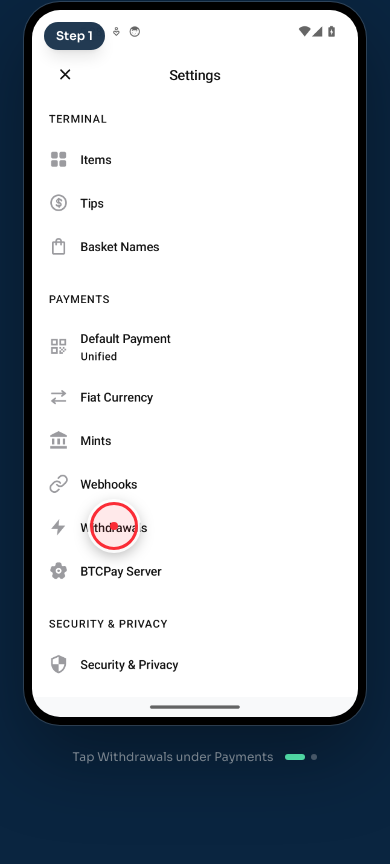
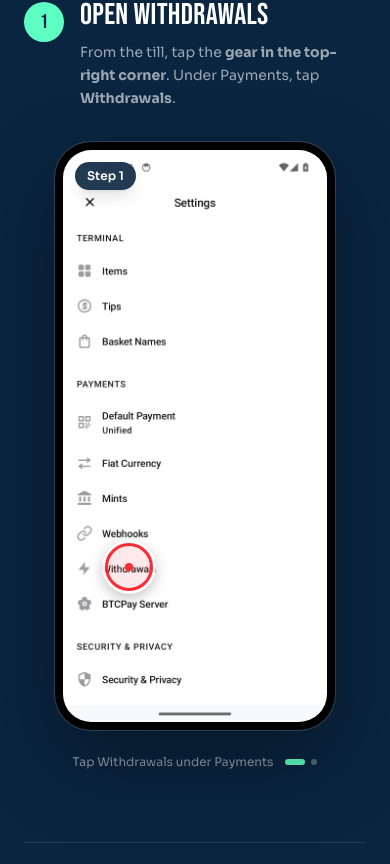
Before and after one commit to swedishfrenchpress/miniature-octo-invention, a Next.js app in the folder numo-site/: page /setup in a window 390 px wide. Shown: the part 5820-6684 px from the top of the page. Built offline with nearby package versions, Linux system fonts and the light colour scheme; a web font is replaced by a local one.

Commit message:
Improve payout guide on mobile

```diff
--- a/numo-site/src/components/PayoutSetupGuide.tsx
+++ b/numo-site/src/components/PayoutSetupGuide.tsx
@@ -39,10 +39,67 @@ const steps = [
   },
 ];
 
+type Screen = (typeof steps)[number]["screens"][number];
+
+function ScreenshotCarousel({
+  screens,
+  carouselIndex,
+  stepIndex,
+  onSelect,
+  compact = false,
+}: {
+  screens: readonly Screen[];
+  carouselIndex: number;
+  stepIndex: number;
+  onSelect?: (index: number) => void;
+  compact?: boolean;
+}) {
+  const activeScreen = screens[carouselIndex] ?? screens[0];
+
+  return (
+    <figure className={`w-full ${compact ? "max-w-[280px]" : "max-w-[350px]"}`} aria-live="polite">
+      <div className="relative overflow-hidden rounded-[2.25rem] bg-black p-2 shadow-[0_32px_80px_rgba(0,0,0,.35)] ring-1 ring-white/15">
+        <div className="overflow-hidden rounded-[1.75rem]">
+          <div
+            className="flex transition-transform duration-700 ease-[cubic-bezier(0.32,0.72,0,1)]"
+            style={{ transform: `translateX(-${carouselIndex * 100}%)` }}
+          >
+            {screens.map((screen) => (
+              <div key={`${stepIndex}-${screen.src}`} className="relative w-full shrink-0">
+                <Image src={screen.src} alt={screen.alt} width={1080} height={2340} priority className="h-auto w-full" />
+                <span
+                  aria-hidden="true"
+                  className="absolute h-12 w-12 -translate-x-1/2 -translate-y-1/2 rounded-full border-[3px] border-red-500 bg-red-500/10 shadow-[0_0_0_3px_rgba(255,255,255,.9),0_4px_16px_rgba(0,0,0,.35)]"
+                  style={{ left: `${screen.hotspot.x}%`, top: `${screen.hotspot.y}%` }}
+                >
+                  <span className="absolute inset-0 animate-ping rounded-full border-2 border-red-500 opacity-60" />
+                  <span className="absolute left-1/2 top-1/2 h-2 w-2 -translate-x-1/2 -translate-y-1/2 rounded-full bg-red-500" />
+                </span>
+              </div>
+            ))}
+          </div>
+        </div>
+        <span className="absolute left-5 top-5 rounded-full bg-navy/90 px-3 py-1.5 text-xs font-semibold text-white shadow-lg backdrop-blur">Step {stepIndex + 1}</span>
+      </div>
+      <div className="mt-4 flex min-h-8 items-center justify-center gap-3 text-center">
+        <figcaption className="text-xs text-white/55">{activeScreen.caption}</figcaption>
+        {screens.length > 1 && onSelect && (
+          <div className="flex gap-1.5" aria-label={`Image ${carouselIndex + 1} of ${screens.length}`}>
+            {screens.map((screen, index) => (
+              <button key={screen.src} type="button" onClick={() => onSelect(index)} aria-label={`Show image ${index + 1}`} className={`h-1.5 rounded-full transition-all ${index === carouselIndex ? "w-5 bg-mint" : "w-1.5 bg-white/30"}`} />
+            ))}
+          </div>
+        )}
+      </div>
+    </figure>
+  );
+}
+
 export function PayoutSetupGuide() {
   const [activeStep, setActiveStep] = useState(0);
   const [carouselIndex, setCarouselIndex] = useState(0);
-  const stepRefs = useRef<Array<HTMLLIElement | null>>([]);
+  const mobileStepRefs = useRef<Array<HTMLLIElement | null>>([]);
+  const desktopStepRefs = useRef<Array<HTMLLIElement | null>>([]);
 
   useEffect(() => {
     const observer = new IntersectionObserver(
@@ -58,7 +115,7 @@ export function PayoutSetupGuide() {
       { rootMargin: "-30% 0px -45%", threshold: [0, 0.25, 0.5, 0.75] },
     );
 
-    stepRefs.current.forEach((node) => node && observer.observe(node));
+    [...mobileStepRefs.current, ...desktopStepRefs.current].forEach((node) => node && observer.observe(node));
     return () => observer.disconnect();
   }, []);
 
@@ -72,17 +129,35 @@ export function PayoutSetupGuide() {
   }, [activeStep]);
 
   const activeScreens = steps[activeStep].screens;
-  const activeScreen = activeScreens[carouselIndex] ?? activeScreens[0];
+  return (
+    <>
+      <ol className="mt-12 space-y-16 lg:hidden">
+        {steps.map((step, index) => (
+          <li
+            key={step.title}
+            ref={(node) => { mobileStepRefs.current[index] = node; }}
+            data-step={index}
+            className="border-t border-white/10 pt-12 first:border-t-0 first:pt-0"
+          >
+            <div className="flex gap-4">
+              <span className="flex h-10 w-10 shrink-0 items-center justify-center rounded-full bg-mint font-display text-xl text-navy">{index + 1}</span>
+              <div><h3 className="font-display text-3xl text-white">{step.title}</h3><p className="mt-3 text-sm leading-relaxed text-white/60">{step.body}</p></div>
+            </div>
+            <div className="mt-8 flex justify-center">
+              <ScreenshotCarousel screens={step.screens} carouselIndex={index === 0 ? carouselIndex : 0} stepIndex={index} onSelect={index === 0 ? setCarouselIndex : undefined} compact />
+            </div>
+          </li>
+        ))}
+      </ol>
 
-  return (
-    <div className="mt-12 grid gap-12 lg:grid-cols-[1fr_.8fr] lg:gap-20">
+      <div className="mt-12 hidden gap-12 lg:grid lg:grid-cols-[1fr_.8fr] lg:gap-20">
       <ol>
         {steps.map((step, index) => {
           const isActive = index === activeStep;
           return (
             <li
               key={step.title}
-              ref={(node) => { stepRefs.current[index] = node; }}
+              ref={(node) => { desktopStepRefs.current[index] = node; }}
               data-step={index}
               className="flex min-h-[58vh] items-center border-t border-white/10 py-16 first:border-t-0 lg:min-h-[68vh]"
             >
@@ -101,56 +176,10 @@ export function PayoutSetupGuide() {
 
       <div className="order-first lg:order-none">
         <div className="sticky top-24 flex min-h-[62vh] items-center justify-center lg:top-28 lg:min-h-[calc(100vh-8rem)]">
-          <figure className="w-full max-w-[350px]" aria-live="polite">
-            <div className="relative overflow-hidden rounded-[2.25rem] bg-black p-2 shadow-[0_32px_80px_rgba(0,0,0,.35)] ring-1 ring-white/15">
-              <div className="overflow-hidden rounded-[1.75rem]">
-                <div
-                  className="flex transition-transform duration-700 ease-[cubic-bezier(0.32,0.72,0,1)]"
-                  style={{ transform: `translateX(-${carouselIndex * 100}%)` }}
-                >
-                  {activeScreens.map((screen) => (
-                    <div key={`${activeStep}-${screen.src}`} className="relative w-full shrink-0">
-                      <Image
-                        src={screen.src}
-                        alt={screen.alt}
-                        width={1080}
-                        height={2340}
-                        priority
-                        className="h-auto w-full"
-                      />
-                      <span
-                        aria-hidden="true"
-                        className="absolute h-12 w-12 -translate-x-1/2 -translate-y-1/2 rounded-full border-[3px] border-red-500 bg-red-500/10 shadow-[0_0_0_3px_rgba(255,255,255,.9),0_4px_16px_rgba(0,0,0,.35)]"
-                        style={{ left: `${screen.hotspot.x}%`, top: `${screen.hotspot.y}%` }}
-                      >
-                        <span className="absolute inset-0 animate-ping rounded-full border-2 border-red-500 opacity-60" />
-                        <span className="absolute left-1/2 top-1/2 h-2 w-2 -translate-x-1/2 -translate-y-1/2 rounded-full bg-red-500" />
-                      </span>
-                    </div>
-                  ))}
-                </div>
-              </div>
-              <span className="absolute left-5 top-5 rounded-full bg-navy/90 px-3 py-1.5 text-xs font-semibold text-white shadow-lg backdrop-blur">Step {activeStep + 1}</span>
-            </div>
-            <div className="mt-4 flex min-h-8 items-center justify-center gap-3 text-center">
-              <figcaption className="text-xs text-white/55">{activeScreen.caption}</figcaption>
-              {activeScreens.length > 1 && (
-                <div className="flex gap-1.5" aria-label={`Image ${carouselIndex + 1} of ${activeScreens.length}`}>
-                  {activeScreens.map((screen, index) => (
-                    <button
-                      key={screen.src}
-                      type="button"
-                      onClick={() => setCarouselIndex(index)}
-                      aria-label={`Show image ${index + 1}`}
-                      className={`h-1.5 rounded-full transition-all ${index === carouselIndex ? "w-5 bg-mint" : "w-1.5 bg-white/30"}`}
-                    />
-                  ))}
-                </div>
-              )}
-            </div>
-          </figure>
+          <ScreenshotCarousel screens={activeScreens} carouselIndex={carouselIndex} stepIndex={activeStep} onSelect={setCarouselIndex} />
         </div>
       </div>
-    </div>
+      </div>
+    </>
   );
 }
```
